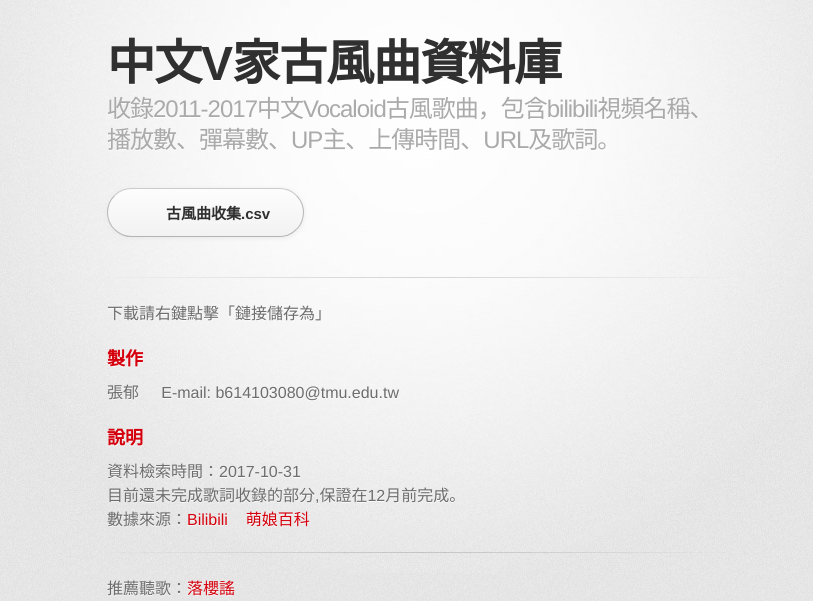
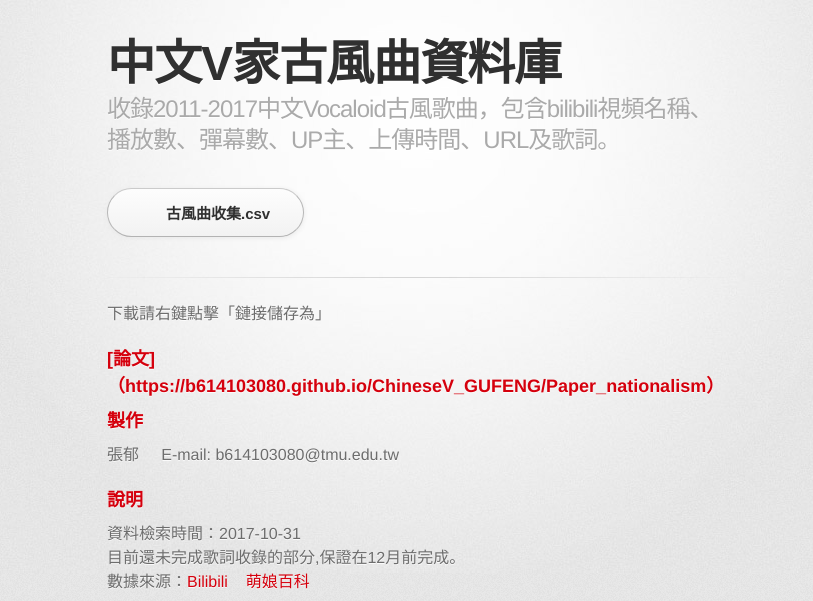
Before and after one commit to fireindark707/ChineseV_GUFENG, a Jekyll site: the page built from docs/index.md, in a window 1280 px wide, cut to the strip 0-601 px from the top of the page. Shown: the whole strip, without its empty margins (223-1036 px from the left). Built offline with Jekyll 4.4.1, drawn with Linux system fonts in a browser that asks for light colours; some web fonts are replaced.

Commit message:
Update index.md

```diff
--- a/docs/index.md
+++ b/docs/index.md
@@ -2,7 +2,7 @@
 layout: default
 ---
 下載請右鍵點擊「鏈接儲存為」
-
+### [論文]（https://b614103080.github.io/ChineseV_GUFENG/Paper_nationalism）
 ### 製作
 張郁
 E-mail: b614103080@tmu.edu.tw
```
